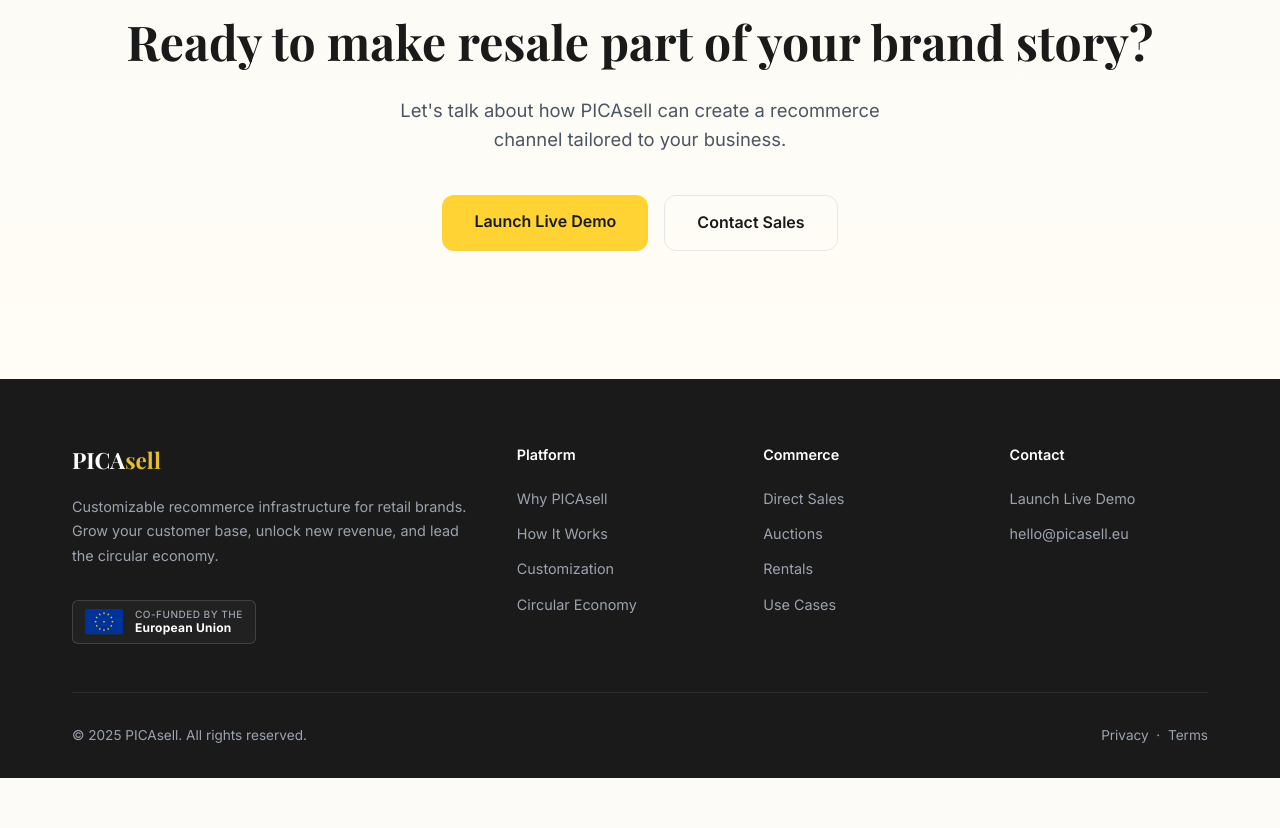
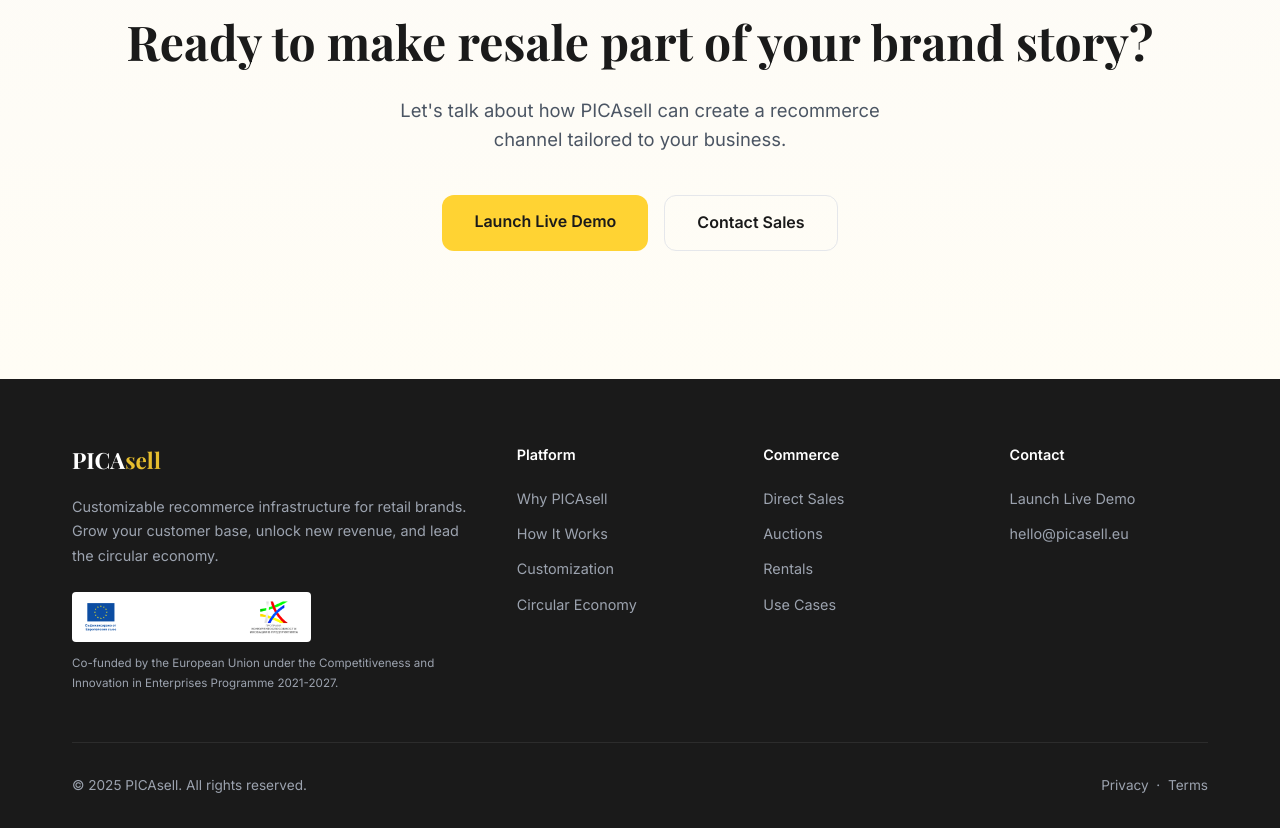
Before and after one commit to dimitarpeevzautre/picasell-site, a plain HTML site: page index.html in a window 1280 px wide. Shown: the part 6331-7159 px from the top of the page. Before the commit the page ends 7109 px from the top, so only its background shows below. Drawn offline with nearby package versions, Linux system fonts and the light colour scheme.

Commit message:
Add official EU PKIP co-funded logo and translated programme text

```diff
--- a/index.html
+++ b/index.html
@@ -674,44 +674,30 @@
             line-height: 1.7;
         }
 
-        .eu-co-funded {
-            display: inline-flex;
-            align-items: center;
+        .eu-funding-section {
+            margin-top: 1.5rem;
+            display: flex;
+            flex-direction: column;
             gap: 0.75rem;
-            border: 1px solid rgba(255, 255, 255, 0.15);
-            padding: 0.5rem 0.75rem;
-            border-radius: 0.375rem;
-            background: rgba(255, 255, 255, 0.03);
-            margin-top: 0.5rem;
+            align-items: flex-start;
         }
 
-        .eu-flag {
-            width: 38px;
-            height: 25.33px;
-            flex-shrink: 0;
-            border-radius: 2px;
+        .eu-funding-logo {
+            max-width: 100%;
+            height: auto;
+            max-height: 50px;
+            background: white;
+            padding: 0.35rem 0.5rem;
+            border-radius: 4px;
+            display: block;
         }
 
-        .eu-text {
-            display: flex;
-            flex-direction: column;
-            line-height: 1.15;
+        .eu-funding-text {
+            font-size: 0.725rem !important;
+            color: var(--gray-400);
+            line-height: 1.6;
+            margin-bottom: 0 !important;
             text-align: left;
-        }
-
-        .eu-text-top {
-            font-size: 0.625rem;
-            font-weight: 500;
-            color: var(--gray-400);
-            text-transform: uppercase;
-            letter-spacing: 0.05em;
-        }
-
-        .eu-text-bottom {
-            font-size: 0.75rem;
-            font-weight: 700;
-            color: white;
-            letter-spacing: 0.02em;
         }
 
         .footer-col h4 {
@@ -1100,31 +1086,9 @@
                 <div class="footer-brand">
                     <div class="logo">PICA<span>sell</span></div>
                     <p>Customizable recommerce infrastructure for retail brands. Grow your customer base, unlock new revenue, and lead the circular economy.</p>
-                    <div class="eu-co-funded">
-                        <svg xmlns="http://www.w3.org/2000/svg" viewBox="0 0 810 540" class="eu-flag">
-                            <rect width="810" height="540" fill="#003399"/>
-                            <g fill="#FFCC00" transform="translate(405,270)">
-                                <g id="star">
-                                    <polygon points="0,-27 7.9,-8 25.6,-8 11.3,4.6 16.7,23 0,11.7 -16.7,23 -11.3,4.6 -25.6,-8 -7.9,-8"/>
-                                </g>
-                                <use href="#star" x="0" y="-180"/>
-                                <use href="#star" x="90" y="-155.9"/>
-                                <use href="#star" x="155.9" y="-90"/>
-                                <use href="#star" x="180" y="0"/>
-                                <use href="#star" x="155.9" y="90"/>
-                                <use href="#star" x="90" y="155.9"/>
-                                <use href="#star" x="0" y="180"/>
-                                <use href="#star" x="-90" y="155.9"/>
-                                <use href="#star" x="-155.9" y="90"/>
-                                <use href="#star" x="-180" y="0"/>
-                                <use href="#star" x="-155.9" y="-90"/>
-                                <use href="#star" x="-90" y="-155.9"/>
-                            </g>
-                        </svg>
-                        <div class="eu-text">
-                            <span class="eu-text-top">Co-funded by the</span>
-                            <span class="eu-text-bottom">European Union</span>
-                        </div>
+                    <div class="eu-funding-section">
+                        <img src="/header_logos_pkip_euflag_co-funded_BG.png" alt="Co-funded by the European Union - Competitiveness and Innovation in Enterprises Programme 2021-2027" class="eu-funding-logo">
+                        <p class="eu-funding-text">Co-funded by the European Union under the Competitiveness and Innovation in Enterprises Programme 2021-2027.</p>
                     </div>
                 </div>
                 <div class="footer-col">
```
Also changed, not shown: header_logos_pkip_euflag_co-funded_BG.png (added).
